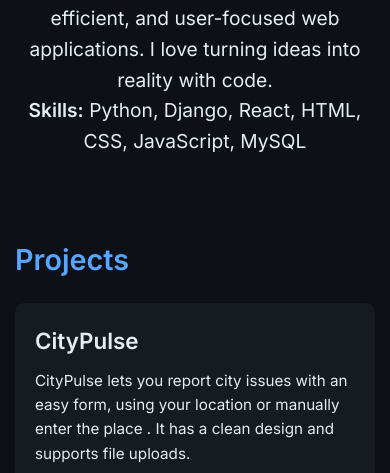
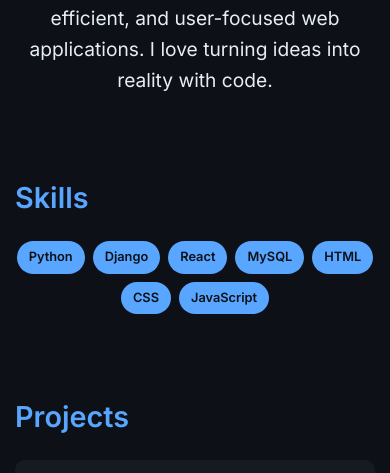
Before and after one commit to CodeMidhuuu/portfolio, a plain HTML site: page index.html in a window 390 px wide. Shown: the part 362-835 px from the top of the page. Drawn offline with Linux system fonts and the light colour scheme; a script that the page names is missing.

Commit message:
Added skill section

```diff
--- a/index.html
+++ b/index.html
@@ -25,10 +25,11 @@
       <div class="navbar-brand">Midhun Bhaskar S A</div>
       <button class="navbar-toggle">☰</button>
       <ul class="navbar-menu">
-        <li><a href="#about">About</a></li>
-        <li><a href="#projects">Projects</a></li>
-        <li><a href="#resume">Resume</a></li>
-        <li><a href="#contact">Contact</a></li>
+        <li><a href="#About">About</a></li>
+        <li><a href="#Skills">Skills</a></li>
+        <li><a href="#Projects">Projects</a></li>
+        <li><a href="#Resume">Resume</a></li>
+        <li><a href="#Contact">Contact</a></li>
       </ul>
     </nav>
 
@@ -37,7 +38,7 @@
       <!-- Hero/About Section -->
       <section id="about" class="section hero">
         <div class="about-container">
-           <div class="about-image">
+          <div class="about-image">
             <img
               src="1000003375 (2).jpg"
               alt="Midhun Bhaskar S A - Profile Photo"
@@ -52,12 +53,25 @@
               user-focused web applications. I love turning ideas into reality
               with code.
             </p>
-            <p>
+            <!-- <p>
               <strong>Skills:</strong> Python, Django, React, HTML, CSS,
               JavaScript, MySQL
-            </p>
+            </p> -->
           </div>
+        </div>
+      </section>
 
+      <!-- Skills Section -->
+      <section id="skills" class="section">
+        <h2>Skills</h2>
+        <div class="skills-grid">
+          <span class="skill-btn">Python</span>
+          <span class="skill-btn">Django</span>
+          <span class="skill-btn">React</span>
+          <span class="skill-btn">MySQL</span>
+          <span class="skill-btn">HTML</span>
+          <span class="skill-btn">CSS</span>
+          <span class="skill-btn">JavaScript</span>
         </div>
       </section>
 
--- a/scripts.js
+++ b/scripts.js
@@ -24,7 +24,11 @@ document.querySelectorAll('.navbar-menu a').forEach((anchor) => {
 
 // Close navbar when clicking outside on mobile
 document.addEventListener('click', (e) => {
-  if (window.innerWidth <= 768 && !navbarMenu.contains(e.target) && !toggleBtn.contains(e.target)) {
+  if (
+    window.innerWidth <= 768 &&
+    !navbarMenu.contains(e.target) &&
+    !toggleBtn.contains(e.target)
+  ) {
     navbarMenu.classList.remove('active');
   }
 });
--- a/styles.css
+++ b/styles.css
@@ -177,6 +177,30 @@ main {
   box-shadow: 0 2px 8px rgba(88, 166, 255, 0.2);
 }
 
+/* Skills section styling */
+.skills-grid {
+  display: flex;
+  flex-wrap: wrap;
+  gap: 10px;
+  margin-top: 20px;
+}
+
+.skill-btn {
+  display: inline-block;
+  padding: 8px 16px;
+  background: #58a6ff;
+  color: #0d1117;
+  text-decoration: none;
+  border-radius: 20px;
+  font-size: 0.9rem;
+  font-weight: 600;
+  transition: background 0.3s, transform 0.2s;
+}
+
+.skill-btn:hover {
+  background: #4791db;
+  transform: translateY(-2px);
+}
 
 /* Responsive Design */
 @media (max-width: 768px) {
@@ -227,6 +251,14 @@ main {
     width: 150px;
     height: 150px;
   }
+  .skills-grid {
+    justify-content: center;
+  }
+
+  .skill-btn {
+    padding: 7px 14px;
+    font-size: 0.85rem;
+  }
 }
 
 /* Extra small screens */
@@ -252,4 +284,12 @@ main {
     width: 120px;
     height: 120px;
   }
+  .skills-grid {
+    gap: 8px;
+  }
+
+  .skill-btn {
+    padding: 6px 12px;
+    font-size: 0.8rem;
+  }
 }
```
